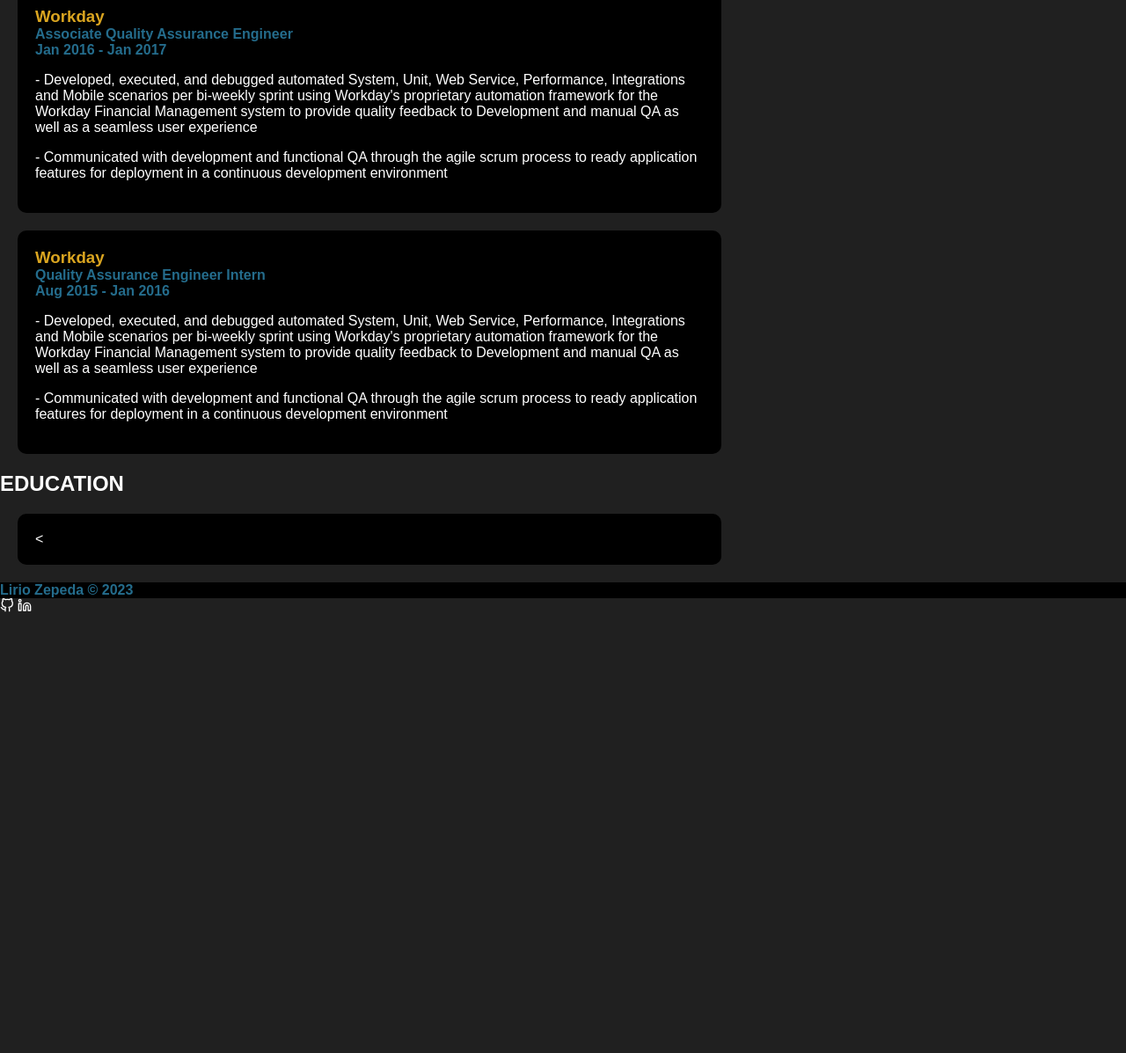
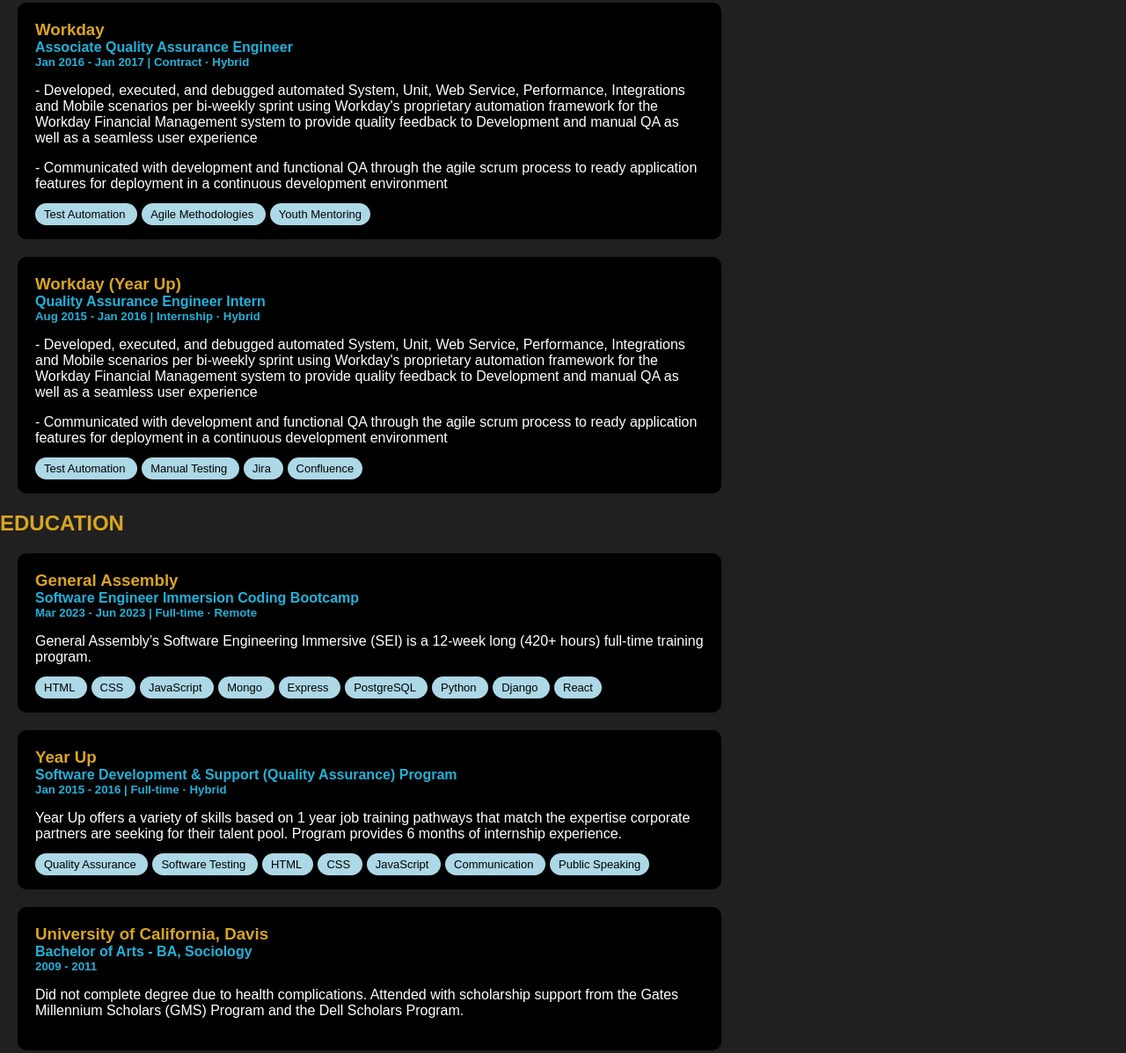
Before and after one commit to ljzepeda/portfolio, a plain HTML site: page index.html in a window 1280 px wide. Shown: the part 381-1578 px from the top of the page at 88% size. Before the commit the page ends 1081 px from the top, so only its background shows below. Drawn offline with Linux system fonts and the light colour scheme.

Commit message:
Portfolio 04/04/2023 v4

```diff
--- a/index.html
+++ b/index.html
@@ -22,58 +22,164 @@
         <h2></h2>
     </div>
 
-    <!-- RESUME -->
+    <a
+
+    <!-- PAGE: RESUME -->
     <div class="resume">
         <h2>Resume</h2>
 
         <!-- RESUME: WORK EXPERIENCE-->
-        <h2>WORK EXPERIENCE</h2>
+        <h2>EXPERIENCE</h2>
 
         <!-- 1. Workday: Software Application Engineer -->
         <article class="experience">
             <h3>Workday</h3>
             <h4>Software Application Engineer</h4>
-            <h4>Jan 2017 - May 2023</h4>
+            <h5>Jan 2017 - May 2023 | Full-time  · Hybrid</h5>
             <p>
                 - Developed Procurement and Inventory feature for the Workday System using Workday's proprietary OO languages built on Java
             </p>
             <p>
                 - Built test scenarios - Including System, Unit, Performance, Web Service, and REST tests using Workday's proprietary automation framework
             </p>
+            <span class="tag">
+                Object-Oriented Programming (OOP)
+            </span>
+            <span class="tag">
+                API Development
+            </span>
+            <span class="tag">
+                Test Automation
+            </span>
         </article>
 
         <!-- 2. Workday: Associate Quality Assurance Engineer -->
         <article class="experience">
             <h3>Workday</h3>
             <h4>Associate Quality Assurance Engineer</h4>
-            <h4>Jan 2016 - Jan 2017</h4>
+            <h5>Jan 2016 - Jan 2017 | Contract  · Hybrid</h5>
             <p>
                 - Developed, executed, and debugged automated System, Unit, Web Service, Performance, Integrations and Mobile scenarios per bi-weekly sprint using Workday's proprietary automation framework for the Workday Financial Management system to provide quality feedback to Development and manual QA as well as a seamless user experience
             </p>
             <p>
                 - Communicated with development and functional QA through the agile scrum process to ready application features for deployment in a continuous development environment
             </p>
+            <span class="tag">
+                Test Automation
+            </span>
+            <span class="tag">
+                Agile Methodologies
+            </span>
+            <span class="tag">
+                Youth Mentoring
+            </span class="tag">
         </article>
 
         <!-- 3. Workday: Quality Assurance Engineer Intern -->
         <article class="experience">
-            <h3>Workday</h3>
+            <h3>Workday (Year Up)</h3>
             <h4>Quality Assurance Engineer Intern</h4>
-            <h4>Aug 2015 - Jan 2016</h4>
+            <h5>Aug 2015 - Jan 2016  | Internship  · Hybrid</h5>
             <p>
                 - Developed, executed, and debugged automated System, Unit, Web Service, Performance, Integrations and Mobile scenarios per bi-weekly sprint using Workday's proprietary automation framework for the Workday Financial Management system to provide quality feedback to Development and manual QA as well as a seamless user experience
             </p>
             <p>
                 - Communicated with development and functional QA through the agile scrum process to ready application features for deployment in a continuous development environment
             </p>
+            <span class="tag">
+                Test Automation
+            </span>
+            <span class="tag">
+                Manual Testing
+            </span>
+            <span class="tag">
+                Jira
+            </span class="tag">
+            <span class="tag">
+                Confluence
+            </span class="tag">
         </article>
 
         <!-- 2. RESUME: EDUCATION -->
         <h2>EDUCATION</h2>
+
+        <!-- 1. General Assembly -->
         <article class="experience">
-            <
+            <h3>General Assembly</h3>
+            <h4>Software Engineer Immersion Coding Bootcamp</h4>
+            <h5>Mar 2023 - Jun 2023 | Full-time  · Remote</h5>
+            <p>
+                General Assembly’s Software Engineering Immersive (SEI) is a 12-week long (420+ hours) full-time training program.
+            </p>
+            <span class="tag">
+                HTML
+            </span>
+            <span class="tag">
+                CSS
+            </span>
+            <span class="tag">
+                JavaScript
+            </span>
+            <span class="tag">
+                Mongo
+            </span>
+            <span class="tag">
+                Express
+            </span>
+            <span class="tag">
+                PostgreSQL
+            </span>
+            <span class="tag">
+                Python
+            </span>
+            <span class="tag">
+                Django
+            </span>
+            <span class="tag">
+                React
+            </span>
         </article>
 
+        <!-- 2. Year Up -->
+        <article class="experience">
+            <h3>Year Up</h3>
+            <h4>Software Development & Support (Quality Assurance) Program</h4>
+            <h5>Jan 2015 - 2016 | Full-time  · Hybrid</h5>
+            <p>
+                Year Up offers a variety of skills based on 1 year job training pathways that match the expertise corporate partners are seeking for their talent pool. Program provides 6 months of internship experience.
+            </p>
+            <span class="tag">
+                Quality Assurance
+            </span>
+            <span class="tag">
+                Software Testing
+            </span>
+            <span class="tag">
+                HTML
+            </span>
+            <span class="tag">
+                CSS
+            </span>
+            <span class="tag">
+                JavaScript
+            </span>
+            <span class="tag">
+                Communication
+            </span>
+            <span class="tag">
+                Public Speaking
+            </span>
+        </article>
+
+        <!--- 3. UC Davis -->
+        <article class="experience">
+            <h3>University of California, Davis</h3>
+            <h4>Bachelor of Arts - BA, Sociology</h4>
+            <h5>2009 - 2011</h5>
+            <p>
+                Did not complete degree due to health complications. Attended with scholarship support from the Gates Millennium Scholars (GMS) Program and the Dell Scholars Program.
+            </p>
+        </article>
     </div>
 
 
--- a/style.css
+++ b/style.css
@@ -8,6 +8,7 @@
     padding: 0;
 }
 
+/* Paragraph Styles */
 p {
     background-color: black;
     display: block;
@@ -17,19 +18,25 @@ p {
     margin-inline-end: 0px;
 }
 
-h1 {
-    background-color: black;
-    color: goldenrod;
+/* Header Styles */
+h1, h2 {
+    background-color: #202020k;
+    color: #DAA520;
 }
 
 h3 {
     background-color: black;
-    color: goldenrod
+    color: #DAA520;
 }
 
 h4 {
     background-color: black;
-    color:  #246c8c;
+    color: #20B2DA;
+}
+
+h5 {
+    background-color: black;
+    color: #20B2DA;
 }
 
 .experience {
@@ -40,3 +47,13 @@ h4 {
     border-radius: 10px;
 
 }
+
+/* Class Styles */
+.tag {
+    background-color: lightblue;
+    color: black;
+    font-size: 13px;
+    margin: 0 5px 5px 0;
+    padding: 5px 10px;
+    border-radius: 20px;
+}
```
